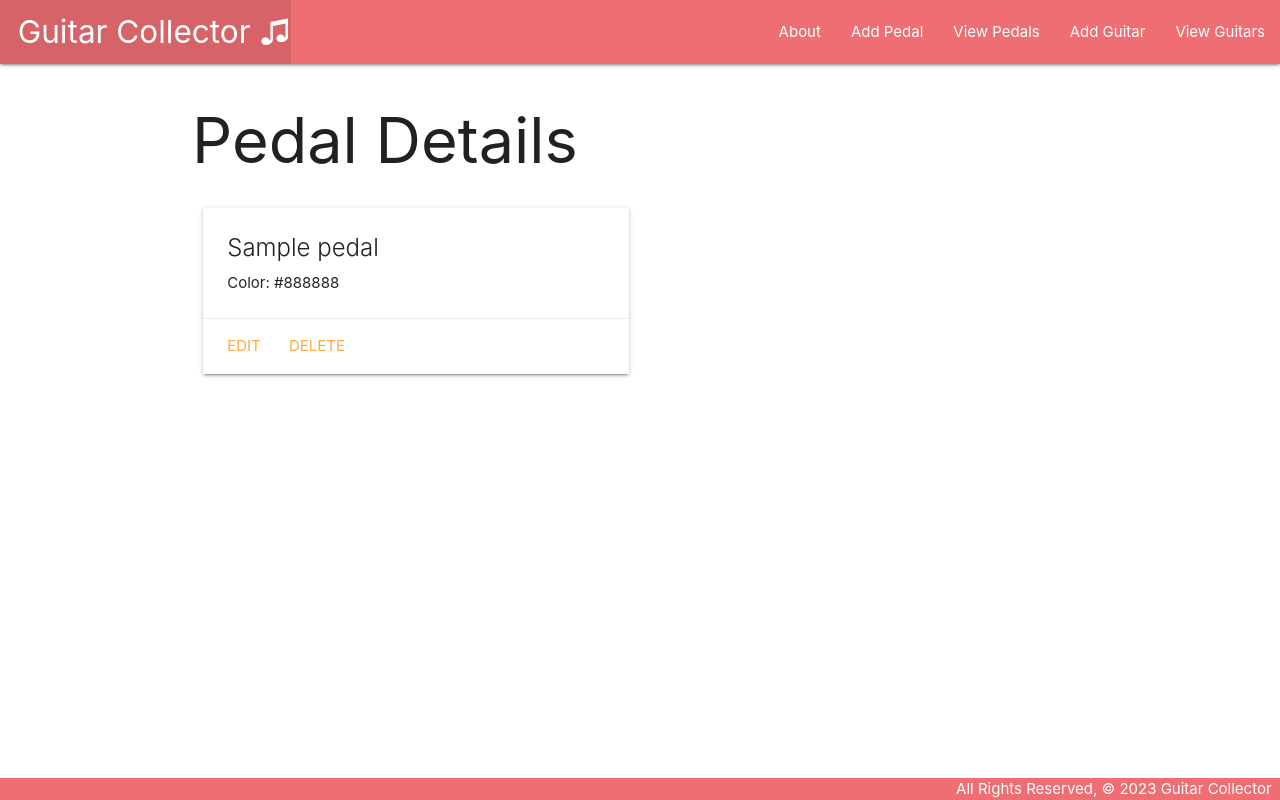
After one commit to davidxv15/Guitar-Collector, a Django app: page /pedals/1/ in a window 1280 px wide. The commit adds this page. Run offline with Django 4.2, Linux system fonts and the light colour scheme; tables that the repository leaves empty hold one stand-in row (values such as "Sample post").

Commit message:
Complete after DB drop and recreation

```diff
--- a/guitarcollector/settings.py
+++ b/guitarcollector/settings.py
@@ -11,6 +11,10 @@ https://docs.djangoproject.com/en/4.1/ref/settings/
 """
 
 from pathlib import Path
+import environ
+
+environ.Env()
+environ.Env.read_env()
 
 # Build paths inside the project like this: BASE_DIR / 'subdir'.
 BASE_DIR = Path(__file__).resolve().parent.parent
--- a/main_app/admin.py
+++ b/main_app/admin.py
@@ -1,6 +1,7 @@
 from django.contrib import admin
-from.models import Guitar, Maintenance
+from.models import Guitar, Maintenance, Pedal
 # Register your models here.
 
 admin.site.register(Guitar)
 admin.site.register(Maintenance)
+admin.site.register(Pedal)
--- a/main_app/models.py
+++ b/main_app/models.py
@@ -1,5 +1,6 @@
 from django.db import models
 from django.urls import reverse
+from datetime import date
 
 SERVICES = (
    ('R', 'Restringing'),
@@ -8,28 +9,42 @@ SERVICES = (
 )
 
 # Create your models here.
+class Pedal(models.Model):
+  name = models.CharField(max_length=50)
+  color = models.CharField(max_length=20)
+
+  def __str__(self):
+    return self.name
+
+  def get_absolute_url(self):
+    return reverse('pedals_detail', kwargs={'pk': self.id})
+
+
 class Guitar(models.Model):
     model = models.CharField(max_length=100)
     manufacturer = models.CharField(max_length=100)
     description = models.TextField(max_length=250)
     strings = models.IntegerField()
+    pedals = models.ManyToManyField(Pedal)
 
-def __str__(self):
-        return f'{self.name} ({self.id})'
-# **************************************
+    def __str__(self):
+        return f'{self.model} ({self.id})'
 
-def get_absolute_url(self):
-        return reverse('detail', kwargs={'guitar_id': self.id})
+    def get_absolute_url(self):
+        return reverse('detail', kwargs= {'guitar_id': self.id})
 
-def maintain_for_today(self):
+    def maintain_for_today(self):
      return self.maintenance_set.filter(date=date.today()).count() >= len(SERVICES)
 
 class Maintenance(models.Model):
-  date = models.DateField()
+  date = models.DateField('Maintenance Date')
   service = models.CharField(max_length=1, choices=SERVICES, default=SERVICES[0][0])
 
-guitar = models.ForeignKey(Guitar, on_delete=models.CASCADE)
+  guitar = models.ForeignKey(Guitar, on_delete=models.CASCADE, default=1)
 
-def __str__(self):
+  def __str__(self):
     # Nice method for obtaining the friendly value of a Field.choice
     return f"{self.get_service_display()} on {self.date}"
+
+  class Meta:
+     ordering = ['-date']
--- a/main_app/static/css/style.css
+++ b/main_app/static/css/style.css
@@ -1,7 +1,14 @@
 body {
-    background-color: burlywood;
-    color:cadetblue
-}
-h1 {
-    color:darkred
-}
+    display: flex;
+    min-height: 100vh;
+    flex-direction: column;
+  }
+
+  main {
+    flex: 1 0 auto;
+  }
+
+  footer.page-footer {
+    padding-top: 0;
+    text-align: right;
+  }
--- a/main_app/templates/base.html
+++ b/main_app/templates/base.html
@@ -6,9 +6,10 @@
   <meta charset="UTF-8">
   <meta name="viewport" content="width=device-width, initial-scale=1.0">
   <meta http-equiv="X-UA-Compatible" content="ie=edge">
-  <title>Guitar Collector&#9835;</title>
+  <title>Guitar Collector&#9835; 🎸</title>
   <link rel="stylesheet" href="https://cdnjs.cloudflare.com/ajax/libs/materialize/1.0.0/css/materialize.min.css">
   <link rel="stylesheet" type="text/css" href="{% static 'css/style.css' %}">
+  <script src="https://cdnjs.cloudflare.com/ajax/libs/materialize/1.0.0/js/materialize.min.js"></script>
 </head>
 <body>
   <header class="navbar-fixed">
@@ -19,6 +20,8 @@
         </ul>
         <ul class="right">
           <li><a href="{% url 'about' %}">About</a></li>
+          <li><a href="{% url 'pedals_create' %}">Add Pedal</a></li>
+          <li><a href="{% url 'pedals_index' %}">View Pedals</a></li>
           <li><a href="{% url 'guitars_create' %}">Add Guitar</a></li>
           <li><a href="{% url 'index' %}">View Guitars</a></li>
         </ul>
--- a/main_app/templates/home.html
+++ b/main_app/templates/home.html
@@ -1,5 +1,5 @@
 {% extends 'base.html' %} {% block content %}
-    <h1>The Guitoon Saloon</h1>
+    <h1>The Guitar Shop</h1>
 {% endblock %}
 
 <!-- <!DOCTYPE html>
--- a/main_app/templates/main_app/guitar_confirm_delete.html
+++ b/main_app/templates/main_app/guitar_confirm_delete.html
@@ -3,7 +3,7 @@
 {% block content %}
   <h1>Delete Guitar</h1>
 
-  <h4>Are you sure you want to delete <span class="teal-text">{{ object.model }}</span>?</h4>
+  <h4>Are you sure you want to delete <span class="red-text">{{ object.model }}</span>?</h4>
 
   <form action="" method="POST">
     {% csrf_token %}
--- /dev/null
+++ b/main_app/templates/main_app/pedal_detail.html
@@ -0,0 +1,20 @@
+{% extends 'base.html' %}
+{% block content %}
+
+<h1>Pedal Details</h1>
+
+<div class="row">
+  <div class="col s6 col-offset-3">
+    <div class="card">
+      <div class="card-content">
+        <span class="card-title">{{ pedal.name }}</span>
+        <p>Color: {{ pedal.color }}</p>
+      </div>
+      <div class="card-action">
+        <a href="{% url 'pedals_update' pedal.id %}">Edit</a>
+        <a href="{% url 'pedals_delete' pedal.id %}">Delete</a>
+      </div>
+    </div>
+  </div>
+</div>
+{% endblock %}
--- a/main_app/urls.py
+++ b/main_app/urls.py
@@ -9,4 +9,13 @@ urlpatterns = [
     path('guitars/create/', views.GuitarCreate.as_view(), name='guitars_create'),
     path('guitars/<int:pk>/update/', views.GuitarUpdate.as_view(), name='guitars_update'),
     path('guitars/<int:pk>/delete/', views.GuitarDelete.as_view(), name='guitars_delete'),
+    path('guitars/<int:guitar_id>/add_maintenance/', views.add_maintenance, name='add_maintenance'),
+    path('guitars/<int:guitar_id>/assoc_pedal/<int:pedal_id>/', views.assoc_pedal, name='assoc_pedal'),
+    path('guitars/<int:guitar_id>/unassoc_pedal/<int:pedal_id>/', views.unassoc_pedal, name='unassoc_pedal'),
+    path('pedals/', views.PedalList.as_view(), name='pedals_index'),
+    path('pedals/<int:pk>/', views.PedalDetail.as_view(), name='pedals_detail'),
+    path('pedals/create/', views.PedalCreate.as_view(), name='pedals_create'),
+    path('pedals/<int:pk>/update/', views.PedalUpdate.as_view(), name='pedals_update'),
+    path('pedals/<int:pk>/delete/', views.PedalDelete.as_view(), name='pedals_delete'),
+
 ]
--- a/main_app/views.py
+++ b/main_app/views.py
@@ -1,7 +1,9 @@
-from django.shortcuts import render
+import os
+from django.shortcuts import render, redirect
 # importing guitar MODEL
 from django.views.generic.edit import CreateView, UpdateView, DeleteView
-from .models import Guitar
+from django.views.generic import ListView, DetailView
+from .models import Guitar, Pedal
 from .forms import MaintenanceForm
 
 guitars = [
@@ -24,8 +26,12 @@ def guitars_index(request):
 
 def guitars_detail(request, guitar_id):
   guitar = Guitar.objects.get(id=guitar_id)
+  id_list = guitar.pedals.all().values_list('id')
+  pedals_guitar_doesnt_have = Pedal.objects.exclude(id__in=id_list)
   maintenance_form = MaintenanceForm()
-  return render(request, 'guitars/detail.html', { 'guitar': guitar, 'maintenance_form': maintenance_form })
+  return render(request, 'guitars/detail.html', {
+     'guitar': guitar, 'maintenance_form': maintenance_form, 'pedals': pedals_guitar_doesnt_have
+  })
 
 class GuitarCreate(CreateView):
     model = Guitar
@@ -35,9 +41,45 @@ class GuitarCreate(CreateView):
 
 class GuitarUpdate(UpdateView):
   model = Guitar
-  # Let's disallow the renaming of a cat by excluding the name field!
+  # Let's disallow the renaming of a guitar by excluding the name field!
   fields = ['model', 'manufacturer', 'description', 'strings']
 
 class GuitarDelete(DeleteView):
   model = Guitar
   success_url = '/guitars'
+
+def add_maintenance(request, guitar_id):
+   form = MaintenanceForm(request.POST)
+   if form.is_valid():
+      new_maintenance = form.save(commit=False)
+      new_maintenance.guitar_id = guitar_id
+      new_maintenance.save()
+   return redirect('detail', guitar_id=guitar_id)
+
+class PedalList(ListView):
+  model = Pedal
+
+class PedalDetail(DetailView):
+  model = Pedal
+
+class PedalCreate(CreateView):
+  model = Pedal
+  fields = '__all__'
+
+class PedalUpdate(UpdateView):
+  model = Pedal
+  fields = ['name', 'color']
+
+class PedalDelete(DeleteView):
+  model = Pedal
+  success_url = '/pedals'
+
+
+def assoc_pedal(request, guitar_id, pedal_id):
+  Guitar.objects.get(id=guitar_id).pedals.add(pedal_id)
+  return redirect('detail', guitar_id=guitar_id)
+
+
+def unassoc_pedal(request, guitar_id, pedal_id):
+  Guitar.objects.get(id=guitar_id).pedals.remove(pedal_id)
+  return redirect('detail', guitar_id=guitar_id)
```
Also changed, not shown: main_app/templates/guitars/detail.html (+75 -3 lines), main_app/templates/main_app/pedal_confirm_delete.html (added, +13 -0 lines), main_app/templates/main_app/pedal_form.html (added, +19 -0 lines), main_app/templates/main_app/pedal_list.html (added, +17 -0 lines), main_app/migrations/0005_pedal_alter_maintenance_options_maintenance_guitar_and_more.py (added).
